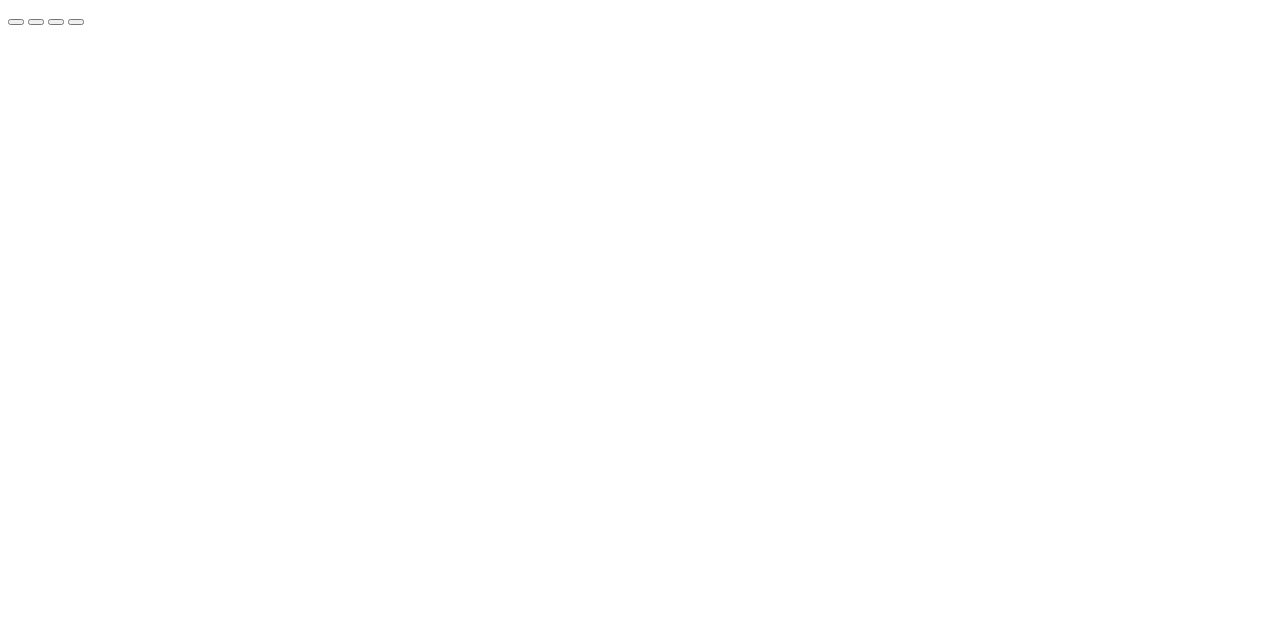
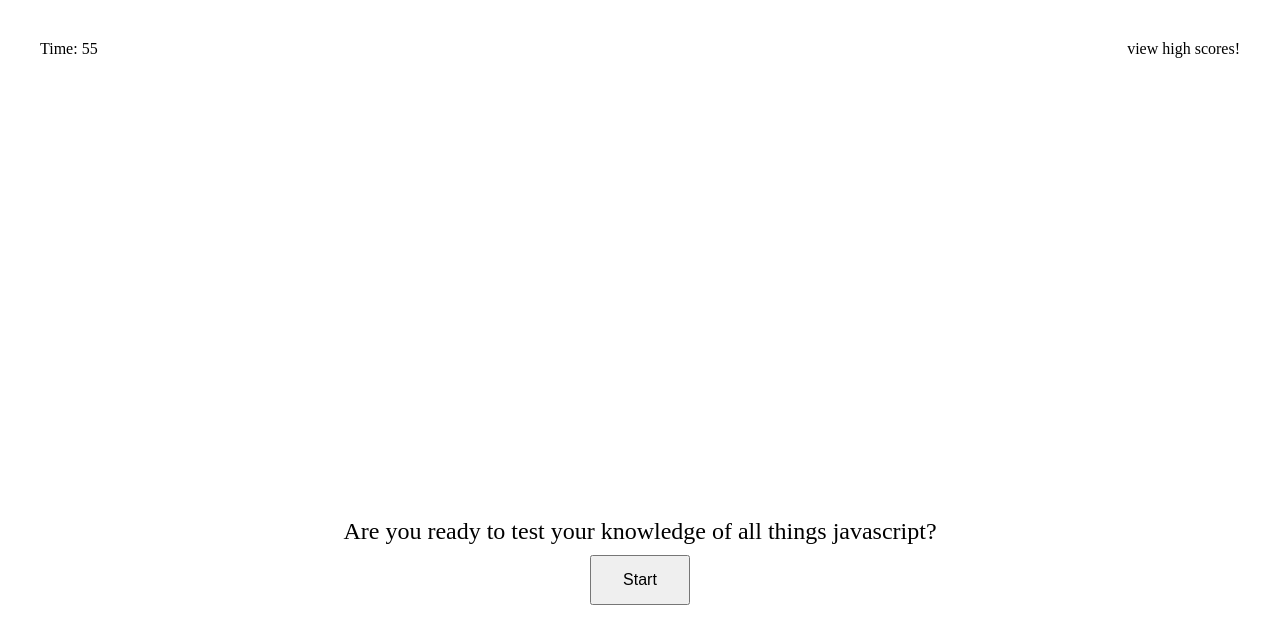
Before and after one commit to Challett1129/bootcamp-quiz, a plain HTML site: page index.html in a window 1280 px wide. Drawn offline with Linux system fonts and the light colour scheme.

Commit message:
added countdown timer, start button and text, and view high scores button

```diff
--- a/assets/css/style.css
+++ b/assets/css/style.css
@@ -0,0 +1,35 @@
+* {
+    margin: 0;
+    padding: 0;
+}
+
+body {
+    display: flex;
+    justify-content: center;
+    flex-flow: column wrap;
+}
+
+.header {
+    display: flex;
+    justify-content: space-between;
+    padding: 20px;
+    font-size: 1rem;
+}
+
+.wrapper {
+    align-items: center;
+    text-align: center;
+    font-size: 1.5rem;
+    padding: 10px;
+}
+
+.quiz {
+    width: 50%;
+    margin: 400px auto;
+}
+
+.btn {
+    height: 50px;
+    width:100px;
+    font-size: 1rem;
+}
--- a/assets/js/script.js
+++ b/assets/js/script.js
@@ -1,5 +1,15 @@
+//variable to hold quiz timer
+let timer = 60;
+
+//variable to append text into
+const sectionEl = document.querySelector("#wrapper");
+const divEl = document.querySelector("#quiz");
+const headerEl = document.querySelector("#header");
+const pageContentEl = document.querySelector("#page-content");
+
 //array to hold all question objects
-const quizQuestions = {
+const quizQuestions = [
+{
     question: 'select thisC',
     answers: {
         a: 'thisA',
@@ -7,22 +17,80 @@ const quizQuestions = {
         c: 'thisC',
         d: 'thisD'
     },
-    correctAnswer: 'thisC'
+    correctAnswer: "c",
+},
+{
+    question: 'select thisB',
+    answers: {
+        a: 'thisA',
+        b: 'thisB',
+        c: 'thisC',
+        d: 'thisD'
+    },
+    correctAnswer: "b"
+}
+];
+
+//start button to create the quiz
+let quizHandler = () => {
+    const quizBioEl = document.createElement("div");
+    quizBioEl.className = "wrapper";
+    quizBioEl.textContent = "Are you ready to test your knowledge of all things javascript?"
+
+    divEl.appendChild(quizBioEl);
+
+    const startBtnEl = document.createElement("button")
+    startBtnEl.className = "wrapper btn"
+    startBtnEl.textContent = "Start"
+
+    divEl.appendChild(startBtnEl);
+
+    const highScoreEl = document.createElement("div");
+    highScoreEl.className = "header highScoreClick";
+    highScoreEl.textContent = "view high scores!";
+
+    headerEl.appendChild(highScoreEl);
+
+
 }
 //create a function to create elements that display as a quiz on the page. Display questions as radio
-const quizEl = function() {
-    let quizDisplay = document.createElement("div");
+const quizEl = () => {
+    for( i = 0; i < quizQuestions.length; i++) {
+        console.log("hello there");
+
+
+    }
+
+
 }
 
 //function to iterate through questions to send through quizEl
-const quiz = function(){
-    quizQuestions.forEach(quizQuestions.question, quizQuestions)
+const quiz = () => {
+
+    quizQuestions.forEach((currentQuestion, questionNum) => {
+
+    })
+
 }
 
-//create submit button
+//create timer countdown
+function countdown() {
+	timer--;
+	document.getElementById("seconds").innerHTML = String("Time: " + timer );
+	if (timer > 0) {
+		setTimeout(countdown, 1000);
+	}
+};
+
+setTimeout(countdown, 1000);
+
+ //create submit button
 
 //function to save and store high scores
 
 //create function  to display high scores
 
 //create listen function to listen for click on submit
+pageContentEl.addEventListener('click', quizEl );
+quizHandler();
+quizEl();
--- a/index.html
+++ b/index.html
@@ -7,18 +7,16 @@
     <link  rel="stylesheet" href="./assets/css/style.css">
     <title>Quiz Time!</title>
 </head>
-<body>
-    <section class = "quiz-container" id = "quiz-container">
-        <div class = "question-container">
-            <div id = "question"></div>
-            <div id = "answer-btns" class = "btn">
-                <button class = "answerA" ></button>
-                <button class = "answerB" ></button>
-                <button class = "answerC" ></button>
-                <button class = "answerD" ></button>
-            </div>
-        </div class = "">
+<body id = "page-content">
+    <div class = "header" id = "header">
+        <div class = "header" id = "seconds">
+            timer: 60
+        </div>
+    </div>
 
-    </section>
+   <section class = "wrapper" id = "wrapper">
+       <div class = "quiz" id = "quiz"></div>
+   </section>
+   <script src="./assets/js/script.js"></script>
 </body>
 </html>
```
